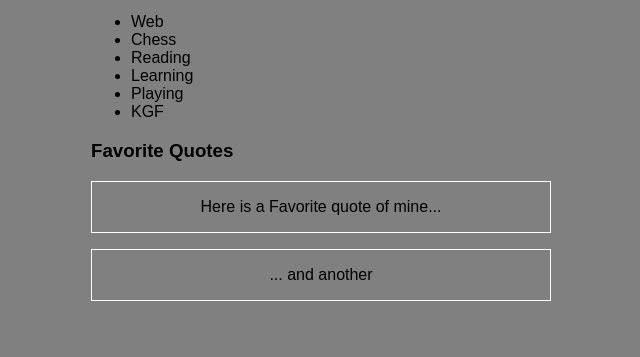
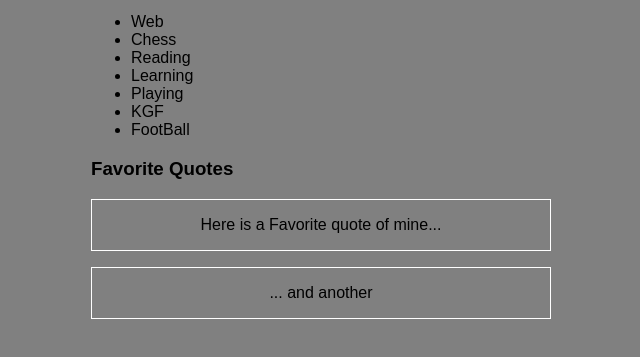
Before and after one commit to Anil1111/html-demo-lecture, a plain HTML site: page index.html in a window 1280 px wide. Shown: the part 87-444 px from the top of the page, without its empty margins (299-939 px from the left). Drawn offline with Linux system fonts and the light colour scheme.

Commit message:
git diff checking

```diff
--- a/index.html
+++ b/index.html
@@ -20,6 +20,7 @@
                 <li>Learning</li>
                 <li>Playing</li>
 				<li>KGF</li>
+				<li>FootBall</li>
             </ul>
             <h3>Favorite Quotes</h3>
 
```
